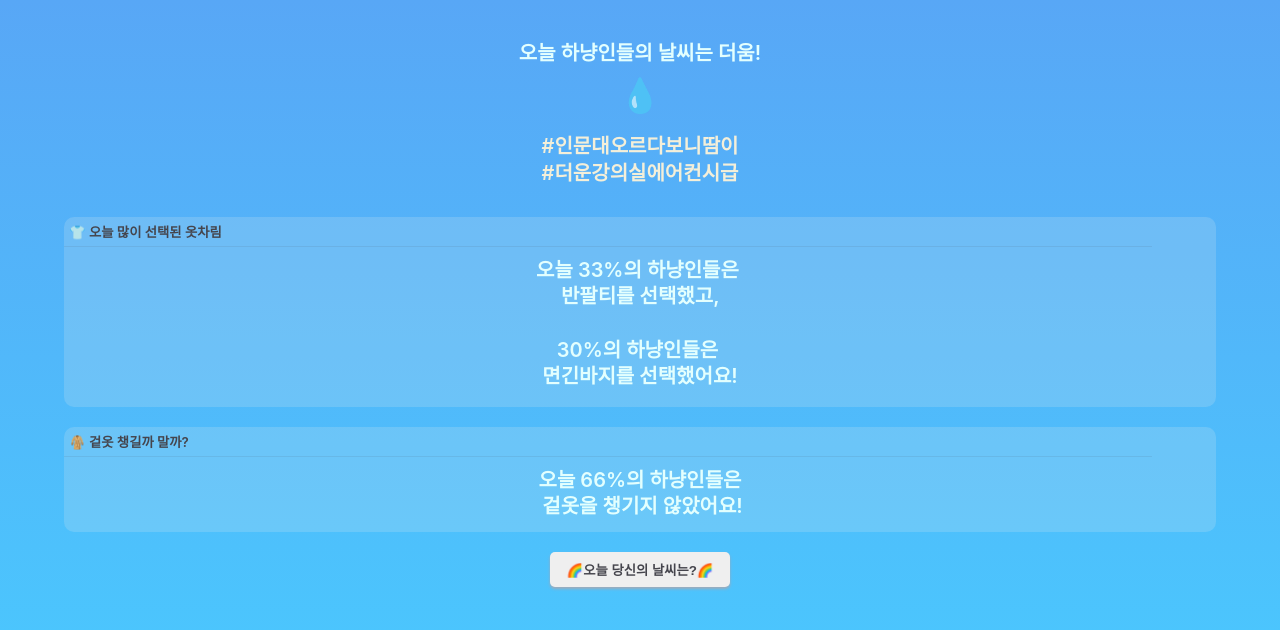
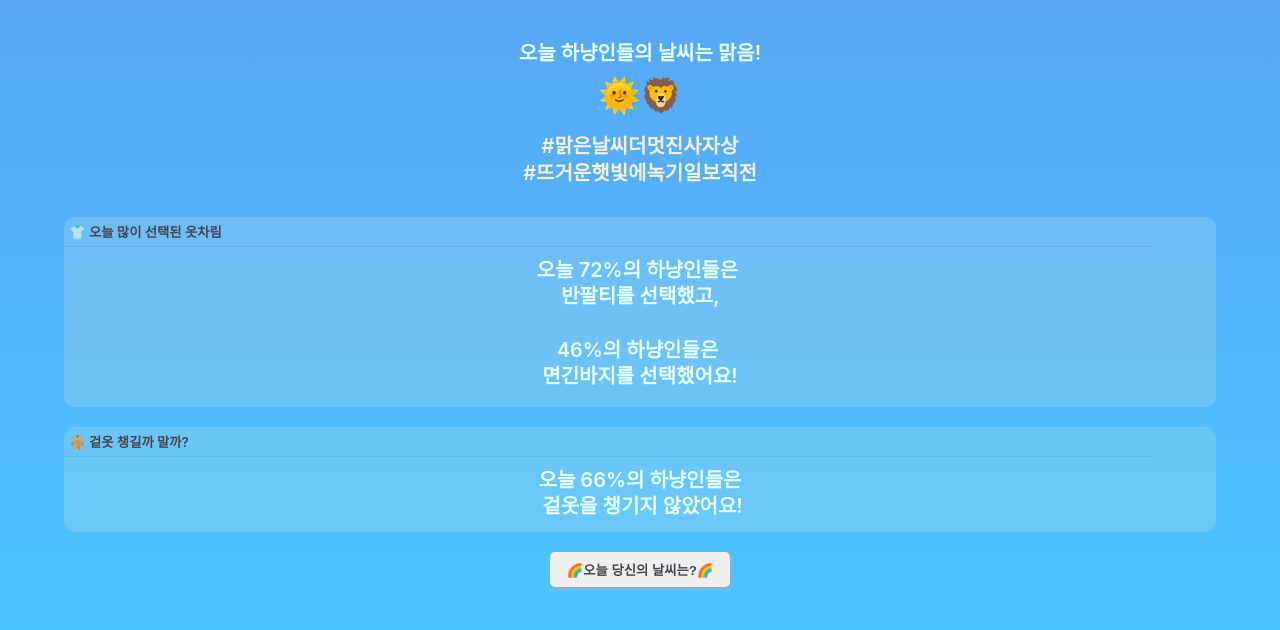
Before and after one commit to cria2000/weather_for_hanyang, a React (Create React App) app: page / in a window 1280 px wide. Shown: the top 630 px of the page. Built offline with nearby package versions, Linux system fonts and the light colour scheme.

Commit message:
날씨 업데이트

```diff
--- a/src/MainPage.tsx
+++ b/src/MainPage.tsx
@@ -15,8 +15,8 @@ export const MainPage = (props: Props) => {
 
     return (
         <div className="main_page">
-            <MainWeather mainWeather={2} secondWeather={12}/>
-            <MainClothes top={1} pants={6} bringOuter={false} topPercentage={33} pantsPercentage={30} bringOuterPercentage={66}/>
+            <MainWeather mainWeather={0} secondWeather={11}/>
+            <MainClothes top={1} pants={6} bringOuter={false} topPercentage={72} pantsPercentage={46} bringOuterPercentage={66}/>
             <button className="weather_button" onClick={handleClickButton}>{messages.askOpinion}</button>
         </div>
     );
```
